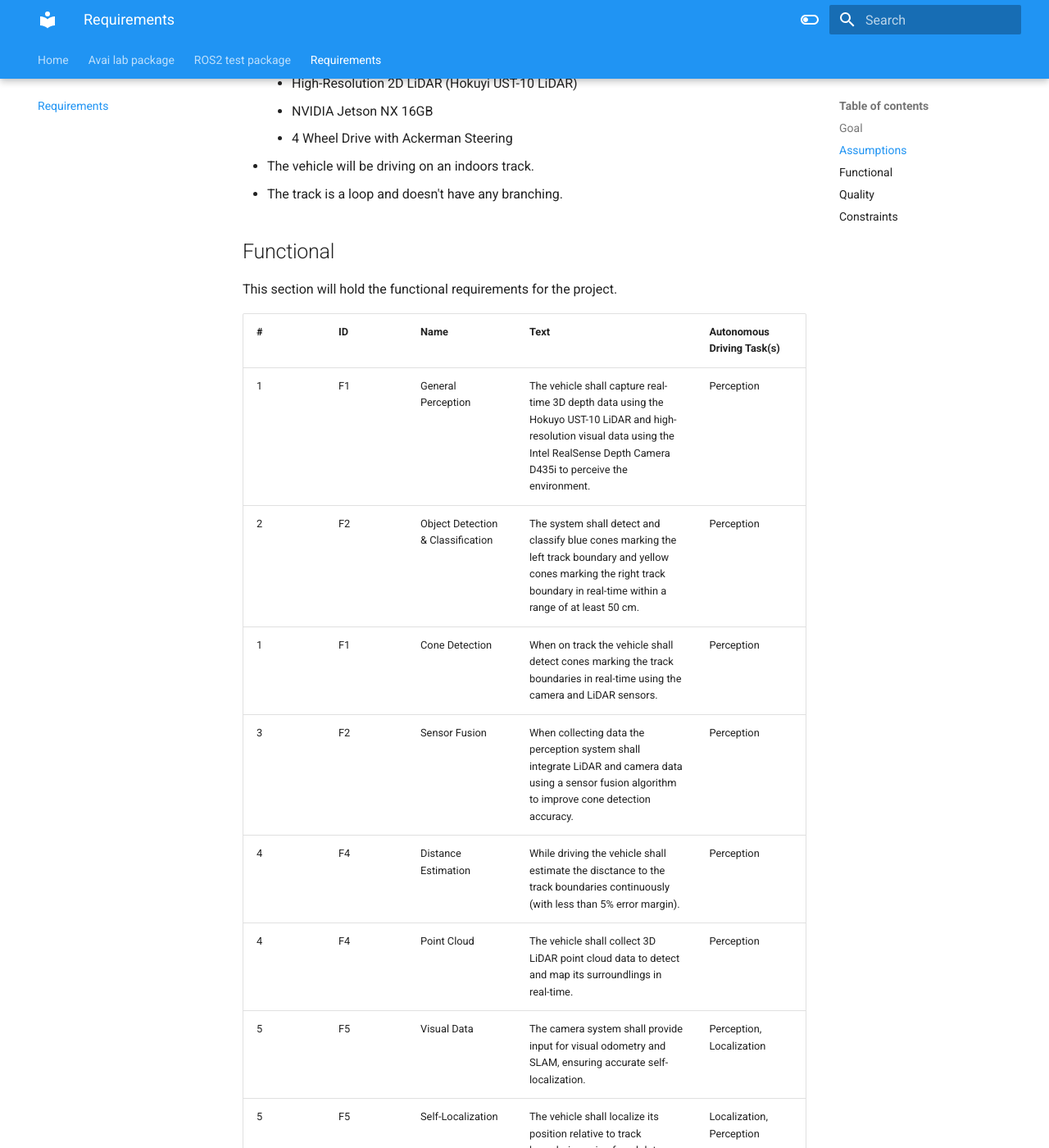
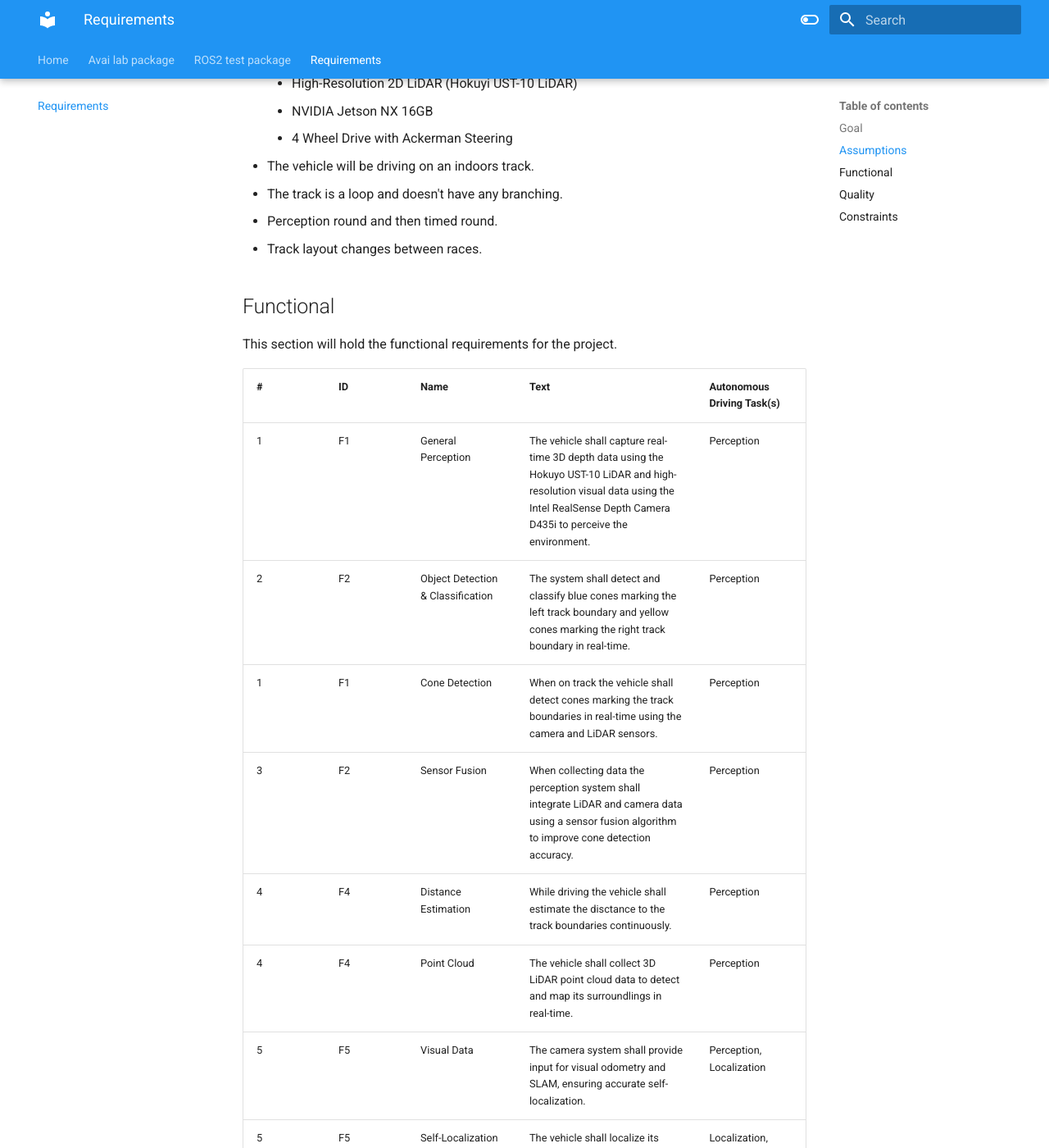
Before and after one commit to VicenteMoraes/race-car-buggy-busters, an MkDocs documentation site: the page built from docs/requirements.md, in a window 1280 px wide and 1400 px high, scrolled down 658 px. Shown: the whole window at 82% size. Built offline with MkDocs 1.6.1 and Material for MkDocs 9.7.7, drawn with Linux system fonts in a browser that asks for light colours; some of the changed text lies outside the part shown.

Commit message:
Made functional requirements more functional.

```diff
--- a/docs/requirements.md
+++ b/docs/requirements.md
@@ -20,6 +20,8 @@
 	* 4 Wheel Drive with Ackerman Steering
 * The vehicle will be driving on an indoors track.
 * The track is a loop and doesn't have any branching.
+* Perception round and then timed round.
+* Track layout changes between races.
 
 ## Functional
 
@@ -28,10 +30,10 @@
 \# | ID | Name | Text | Autonomous Driving Task(s)
 ---|----|------|------|---------------------------
 1 | F1 | General Perception | The vehicle shall capture real-time 3D depth data using the Hokuyo UST-10 LiDAR and high-resolution visual data using the Intel RealSense Depth Camera D435i to perceive the environment. | Perception
-2 | F2 | Object Detection & Classification | The system shall detect and classify blue cones marking the left track boundary and yellow cones marking the right track boundary in real-time within a range of at least 50 cm. | Perception
+2 | F2 | Object Detection & Classification | The system shall detect and classify blue cones marking the left track boundary and yellow cones marking the right track boundary in real-time. | Perception
 1 | F1 | Cone Detection | When on track the vehicle shall detect cones marking the track boundaries in real-time using the camera and LiDAR sensors. | Perception
 3 | F2 | Sensor Fusion | When collecting data the perception system shall integrate LiDAR and camera data using a sensor fusion algorithm to improve cone detection accuracy. | Perception
-4 | F4 | Distance Estimation | While driving the vehicle shall estimate the disctance to the track boundaries continuously (with less than 5% error margin). | Perception
+4 | F4 | Distance Estimation | While driving the vehicle shall estimate the disctance to the track boundaries continuously. | Perception
 4 | F4 | Point Cloud | The vehicle shall collect 3D LiDAR point cloud data to detect and map its surroundlings in real-time. | Perception
 5 | F5 | Visual Data | The camera system shall provide input for visual odometry and SLAM, ensuring accurate self-localization. | Perception, Localization
 5 | F5 | Self-Localization | The vehicle shall localize its position relative to track boundaries using fused data from LiDAR, camera, and odometry. | Localization, Perception
@@ -47,12 +49,12 @@
 10 | F10 | Sharp Turns | While approaching sharp turns the vehicle shall adjust its speed to ensire safe cornering without exceeding the track boundaries. | Planning, Control
 11 | F11 | Smooth Acceleration | When accelreating the vehicle mist limit its accelaration to avoid jerky movements using a sof acceleration curve, ensuring smooth control. | Control
 12 | F12 | Braking | The vehicle shall be able to brake in real-time to slow down or stop based on planned behavior or unexpected events. | Control
-12 | F12 | Controlled Emergency Braking | When braking the vehicle shall decelerate within a controlled distance to avoid overshooting turns or track boundaries (, with braking distance adjusted to 2-3 meters at maximum speed). | Control
+12 | F12 | Controlled Emergency Braking | When braking the vehicle shall decelerate within a controlled distance to avoid overshooting turns or track boundaries. | Control
 13 | F13 | Steering Angle | When controlling the steering the vehicle shall calculate the optimal steering angle based on the track curvature and current speed. | Control
 13 | F13 | Steering | The vehicle shall control the Ackerman steering system to follow the planned trajectory accurately. | Control
 13 | F13 | Smooth Steering | The control system shall ensure stable and smooth steering, especially at high speeds. | Control
 15 | F15 | External Signals | The system shall respond appropriately to external signals and traffic rules defined for the track. | Control, Perception, Planning
-15 | F15 | Failsafe Mode | When a critical system failure is detected the vehicle shall engage the emergency braking system (within 100 ms) to bring the vehicle to a stop (within 2-3 meters). | Monitoring, Control
+15 | F15 | Failsafe Mode | When a critical system failure is detected the vehicle shall engage the emergency braking system to bring the vehicle to a stop. | Monitoring, Control
 16 | F16 | System Health | When system health is checked the vehicle shall monitor the status of all sensors, compute hardware, and acutators in real-time to ensure continuous operation. | Control
 16 | F16 | Odometry | The vehicle shall collect odometry data to track its speed, orientation and position over time. | Control, Monitoring
 16 | F16 | Health Checks | The system shall implement watchdog timers and health-check nodes ro detect failures or malfunctions in any part of the system. | Monitoring
@@ -74,7 +76,8 @@
 4 | Q4 | Perception Radius | The perception system shall detect cones aat least 10 meters ahead to provide sufficient time for path adjustments. | Perception
 5 | Q5 | Emergency Braking Distance | The vehicle shall decelerate within 2-3 meters when the emergency braking system is engaged to ensure safe stopping. | Monitoring, Control, Safety
 6 | Q6 | Emergency Stop | The vehicle shall engage the emergency braking system within 100 ms of detecting critical system failures to avoid accidents. | Control, Monitoring
-8 | Q8 | Detection Rate | The perception system shall maintain a continuous detection rate of at least 95% for cones to prevent boundary violations or collisions. | Perception
+8 | Q8 | Detection Rate | The perception system shall maintain a continuous detection rate of at least 95% for cones to prevent boundary violations. | Perception
+2 | Q2 | Detection & Classification Range | The system shall detect and classify blue cones marking the left track boundary and yellow cones marking the right track boundary in real-time within a range of at least 2 m. | Perception
 9 | Q9 | Control System | The control system shall operate continuously for the duration of the race without any system crashes or interruptions. | Monitoring, Control
 10 | Q10 | Fallback | The vehicle shall recover from sensor or communication failures within 200 ms using fallback systems to ensure continuous operation. | Monitoring
 11 | Q11 | Logs | The system shall log sensor and control data with timestamps for a post-race analysis without exceeding storage limits. | Monitoring
```
